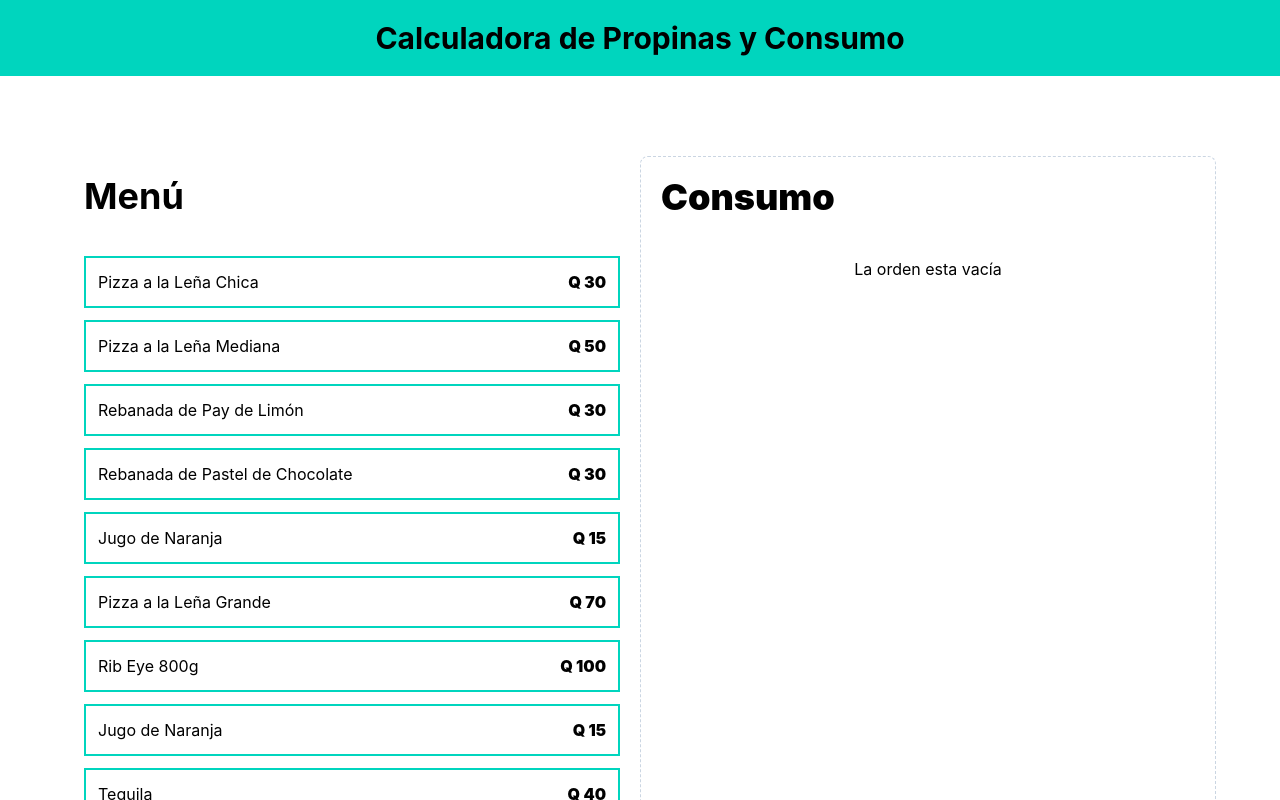
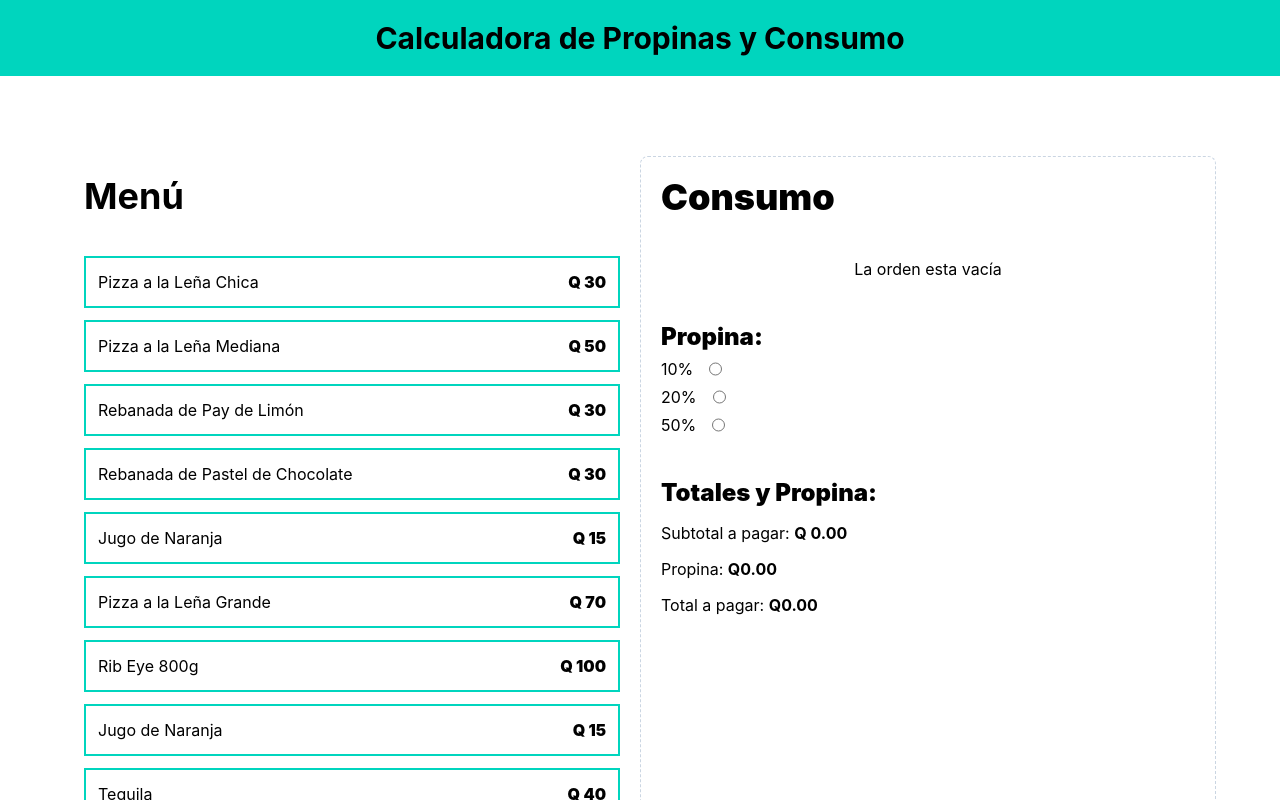
Before and after one commit to vachito/calculadora-de-propinas-con-reactTs, a React (Vite) app: page / in a window 1280 px wide. Shown: the top 800 px of the page. Built offline with nearby package versions, Linux system fonts and the light colour scheme.

Commit message:
creando la seccion de propinas

```diff
--- a/src/App.tsx
+++ b/src/App.tsx
@@ -1,5 +1,7 @@
 import MenuItem from "./components/MenuItem";
 import OrderContents from "./components/OrderContents";
+import OrderTotals from "./components/OrderTotals";
+import TipPercentageForm from "./components/TipPercentageForm";
 import { menuItems } from "./data/db";
 import useOrder from "./hooks/useOrder";
 
@@ -32,6 +34,12 @@ function App() {
               order={order}
               removeItem ={removeItem}
             />
+
+            <TipPercentageForm/>
+
+            <OrderTotals
+              order={order}
+            />
         </div>
       </main>
     </>
--- /dev/null
+++ b/src/components/OrderTotals.tsx
@@ -0,0 +1,35 @@
+import { useMemo } from "react"
+import type { OrderItem } from "../types"
+import { formatCurrency } from "../helpers"
+
+type OrderTotalProps = {
+    order: OrderItem[]
+}
+
+export default function OrderTotals({order}: OrderTotalProps) {
+    const subTotalAmount = useMemo(() => order.reduce((total,item) => total + (item.quantity * item.price), 0),[order])
+
+  return (
+    <>
+        <div className="space-y-3">
+            <h2 className="font-black text-2xl">Totales y Propina:</h2>
+            <p>
+                Subtotal a pagar: {' '}
+                <span className="font-bold">
+                    {formatCurrency(subTotalAmount)}
+                </span>
+            </p>
+            <p>
+                Propina: {' '}
+                <span className="font-bold">Q0.00
+                </span>
+            </p>
+            <p>
+                Total a pagar: {' '}
+                <span className="font-bold">Q0.00
+                </span>
+            </p>
+        </div>
+    </>
+  )
+}
--- /dev/null
+++ b/src/components/TipPercentageForm.tsx
@@ -0,0 +1,43 @@
+const tipOptions = [
+  {
+    id: 'tip-10',
+    value: .10,
+    label: '10%'
+  },
+  {
+    id: 'tip-20',
+    value: .20,
+    label: '20%'
+  },
+  {
+    id: 'tip-50',
+    value: .50,
+    label: '50%'
+  },
+]
+
+export default function TipPercentageForm() {
+  return (
+    <div>
+        <h3 className="font-black text-2xl">Propina:</h3>
+        <form>
+            {tipOptions.map(tip => (
+                <div
+                    key={tip.id}
+                    className="flex gap-4 mt-1"
+                >
+                    <label htmlFor={tip.id}>
+                        {tip.label}
+                    </label>
+                    <input
+                        id={tip.id}
+                        type="radio"
+                        name="tip"
+                        value={tip.value}
+                    />
+                </div>
+            ))}
+        </form>
+    </div>
+  )
+}
```
